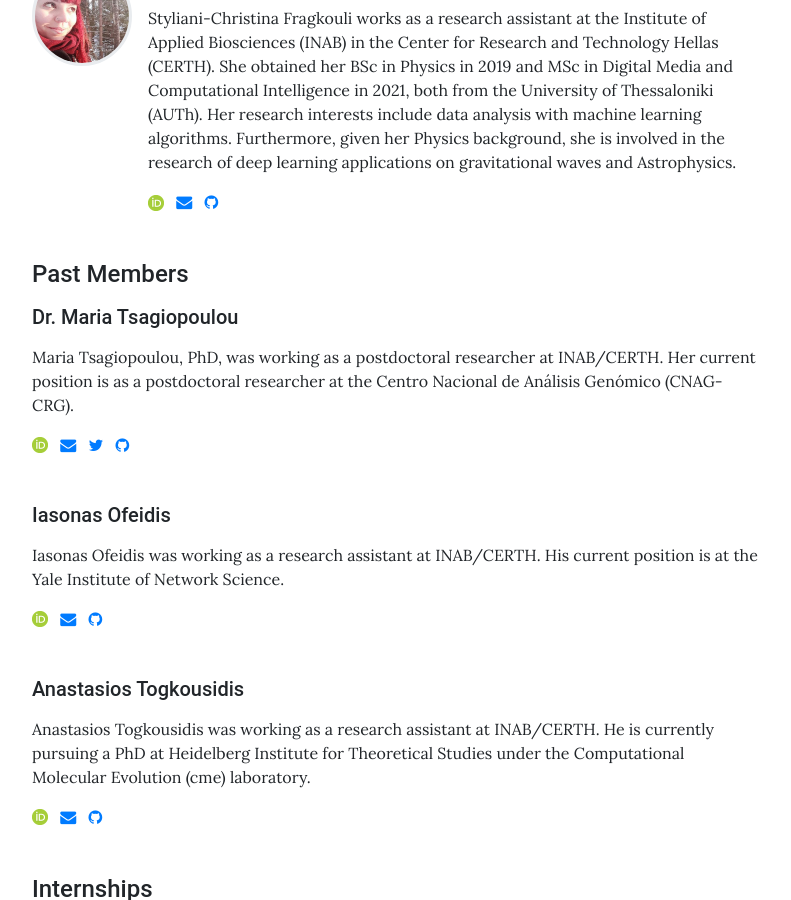
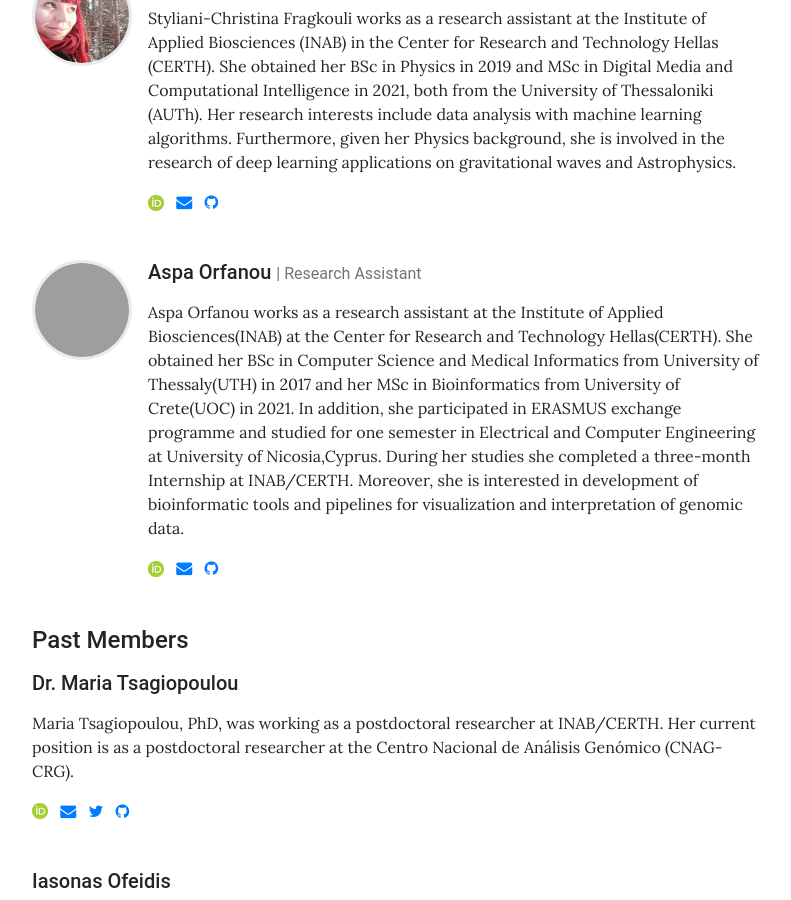
Before and after one commit to geogav/BiodataAnalysisGroup.github.io, a Jekyll site: the page built from pages/team.md, in a window 1280 px wide and 900 px high, scrolled down 2226 px. Shown: the whole window, without its empty margins (243-1034 px from the left). Built offline with Jekyll 4.4.1, drawn with Linux system fonts in a browser that asks for light colours; grey boxes are pictures that could not be loaded.

Commit message:
Update team.yml

```diff
--- a/_data/team.yml
+++ b/_data/team.yml
@@ -45,3 +45,12 @@
   github: sfragkoul
   description: >
     Styliani-Christina Fragkouli works as a research assistant at the Institute of Applied Biosciences (INAB) in the Center for Research and Technology Hellas (CERTH). She obtained her BSc in Physics in 2019 and MSc in Digital Media and Computational Intelligence in 2021, both from the University of Thessaloniki (AUTh). Her research interests include data analysis with machine learning algorithms. Furthermore, given her Physics background, she is involved in the research of deep learning applications on gravitational waves and Astrophysics.
+
+- name: Aspa Orfanou
+  role: Research Assistant
+  image: assets/img/team/aspa_orfanou.jpg
+  orcid: 0000-0001-7590-6235
+  email: aspasiaor@hotmail.com
+  github: aspaor
+  description: >
+    Aspa Orfanou works as a research assistant at the Institute of Applied Biosciences(INAB) at the Center for Research and Technology Hellas(CERTH). She obtained her BSc in Computer Science and Medical Informatics from University of Thessaly(UTH) in 2017 and her MSc in Bioinformatics from University of Crete(UOC) in 2021. In addition, she participated in ERASMUS exchange programme and studied for one semester in Electrical and Computer Engineering at University of Nicosia,Cyprus. During her studies she completed a three-month Internship at INAB/CERTH. Moreover, she is interested in development of bioinformatic tools and pipelines for visualization and interpretation of genomic data.
```
